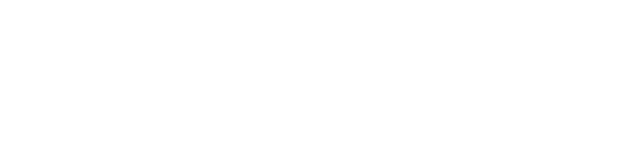
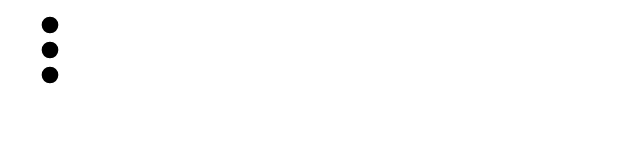
Before and after one commit to cadltop/dropdown-menu, a website built with webpack: page src/index.html in a window 1280 px wide. Shown: the whole page, without its empty margins (0-640 px from the left). Built offline with nearby package versions, Linux system fonts and the light colour scheme.

Commit message:
Include icon into html and set size with css.

```diff
--- a/src/index.css
+++ b/src/index.css
@@ -0,0 +1,4 @@
+body > img {
+    height: 100px;
+    width: auto;
+}
--- a/src/index.html
+++ b/src/index.html
@@ -6,6 +6,6 @@
     <title>Document</title>
 </head>
 <body>
-
+    <img src="../res/dots-vertical.svg" alt="options icon">
 </body>
 </html>
```
